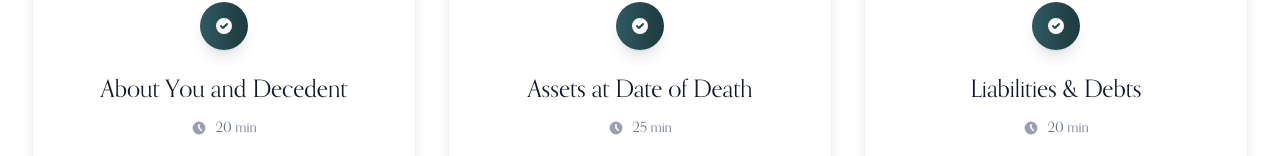
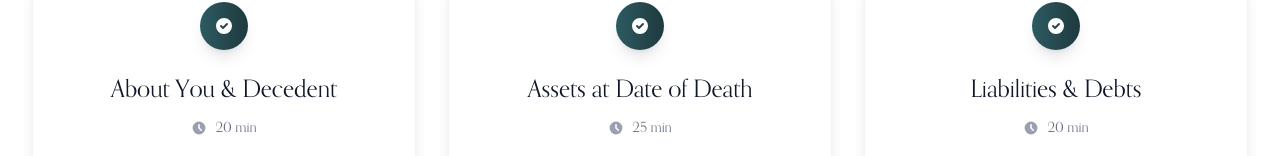
Before and after one commit to Project-Legacy-LA/Legacy-LA, a React (Vite) app in the folder client/: page /succession in a window 1280 px wide. Shown: the part 504-660 px from the top of the page. Built offline with nearby package versions, Linux system fonts and the light colour scheme; no server answers.

Commit message:
added ampersand in path 2 about you & decedent

```diff
--- a/client/src/components/path2-succession/SuccessionHomePage.jsx
+++ b/client/src/components/path2-succession/SuccessionHomePage.jsx
@@ -28,7 +28,7 @@ export default function SuccessionHomePage() {
   const menuSegments = [
     {
       id: 'succession-about-you',
-      title: 'About You and Decedent',
+      title: 'About You & Decedent',
       time: '20 min',
       completed: false,
       totalItems: 25,
```
